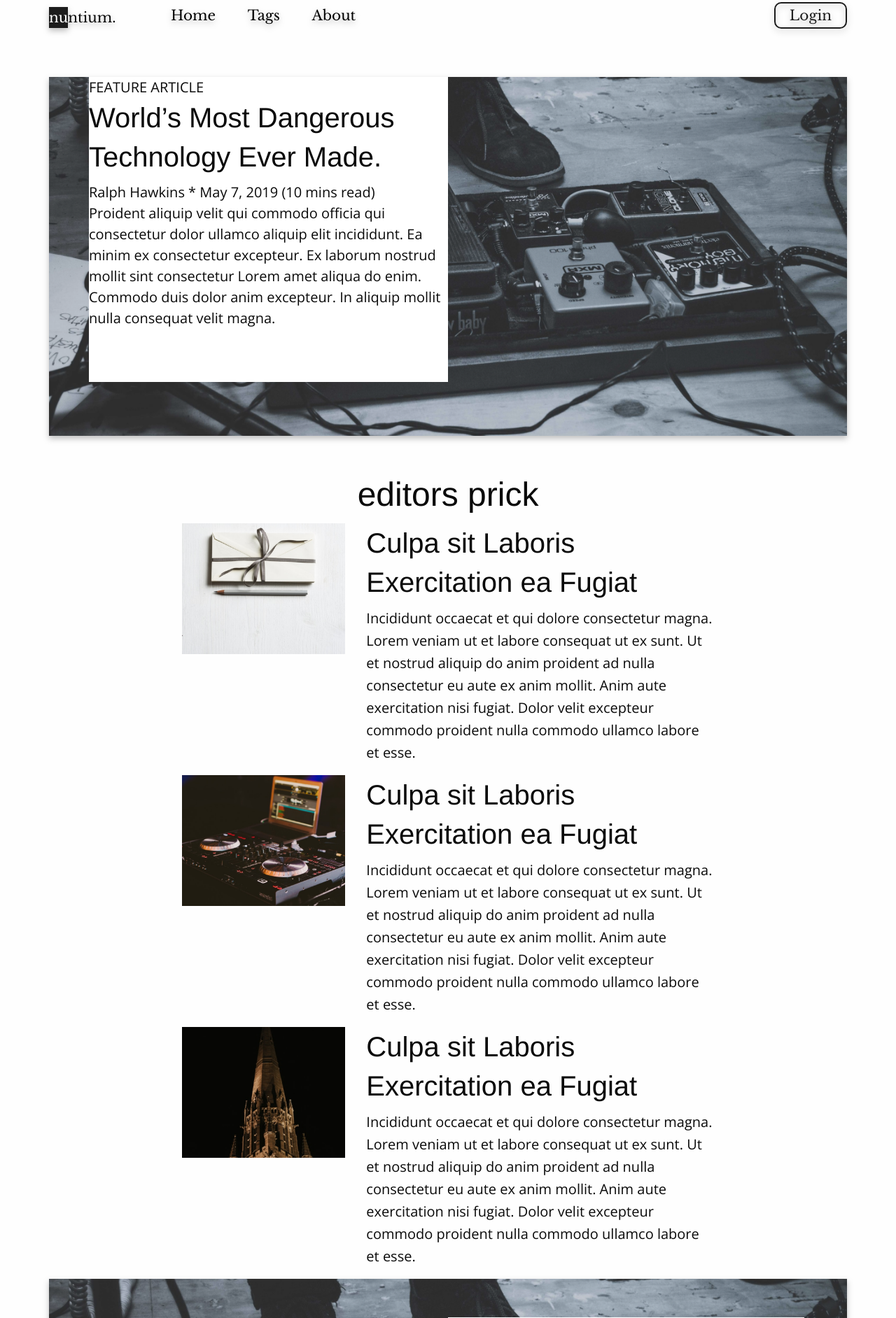
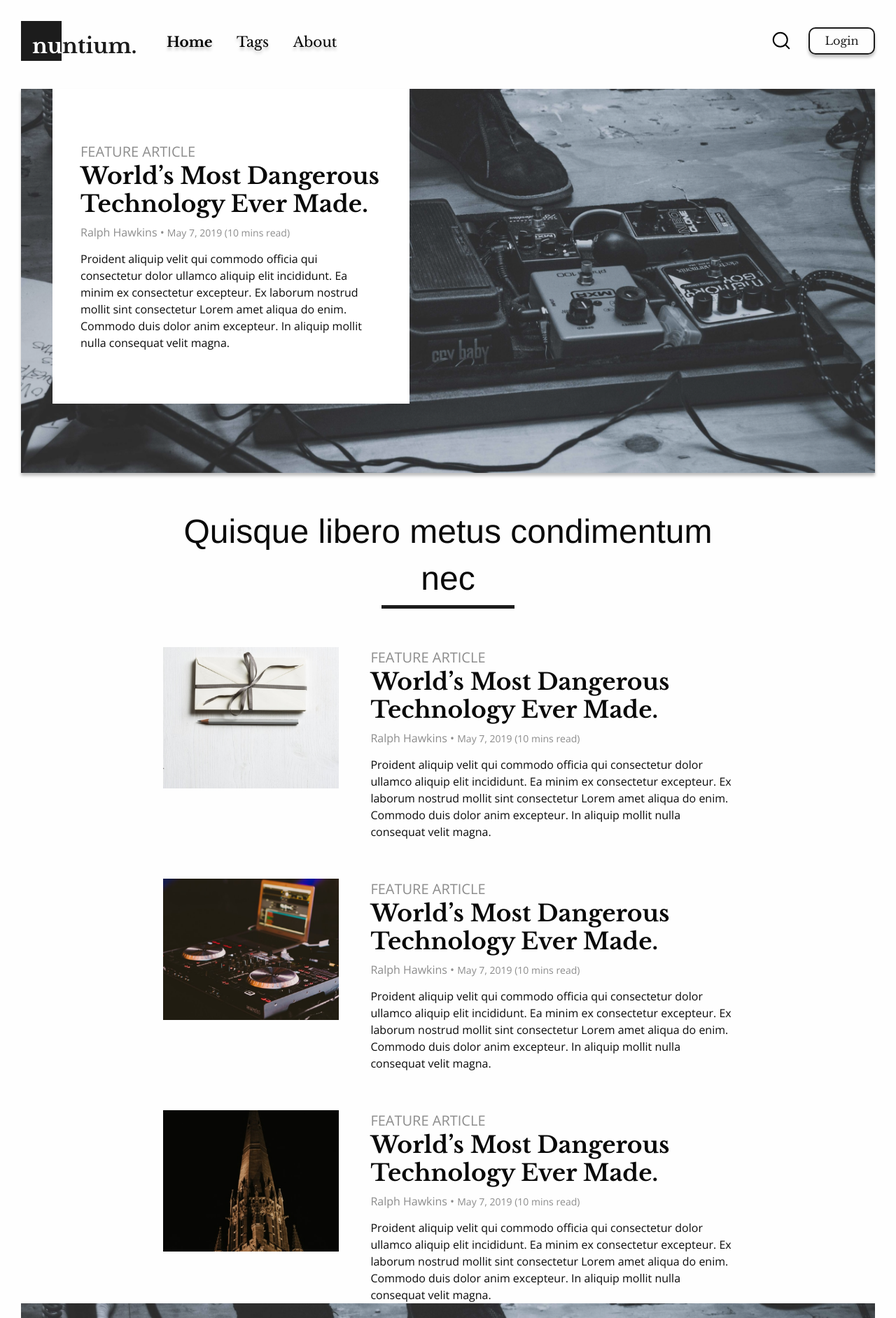
Before and after one commit to agentur22/pavic, a PHP site: page / in a window 1280 px wide. Shown: the top 1884 px of the page at 70% size. Run offline with PHP 8.4, Linux system fonts and the light colour scheme.

Commit message:
css session mit dp

```diff
--- a/web/assets/css/style.css
+++ b/web/assets/css/style.css
@@ -1,59 +1,160 @@
 @import url('https://fonts.googleapis.com/css2?family=Libre+Baskerville:wght@400;700&display=swap');
 @import url('https://fonts.googleapis.com/css2?family=Libre+Baskerville:wght@400;700&family=Open+Sans&display=swap');
 
+
+.grid-container {
+    max-width: 1345px;
+}
+
 body {
-    max-width: 1366px;
-    margin: auto;
     font-family: 'Open Sans', sans-serif;
+    font-size: 16px;
+}
+
+header {
+    margin-top: 30px;
+    padding-bottom: 40px;
+}
+
+/* ######## */
+
+
+h1.border-headline {
+    position: relative;
+    padding-bottom: 10px;
+    margin-bottom: 0;
+}
+
+h1.border-headline:after {
+    content: "";
+    display: block;
+    max-width: 190px;
+    width: 100%;
+    height: 5px;
+    background-color: #1C1C1C;
+    position: absolute;
+    bottom: 0;
+    left: 50%;
+    transform: translateX(-50%);
+}
+
+/* #### */
+
+.logo {
+    display: inline-block;
+}
+
+.main-nav {
+    display: inline-block;
+    list-style: none;
+    font-family: 'Libre Baskerville', serif;
+    font-weight: 400;
+    line-height: 24.8px;
+}
+
+.main-nav ul {
+    margin: 14px 0 0 0;
+}
+
+.main-nav li {
+    display: inline-block;
+    margin-left: 30px;
+}
+
+.main-nav li a {
+    text-decoration: none;
+    color: #000000;
+    display: inline-block;
+    text-shadow: 0px 4px 4px rgba(0, 0, 0, 0.25);
     font-size: 20px;
 }
 
-
-header {
-    margin-top: 10px;
-    padding-bottom: 100px;
-    filter: drop-shadow(0px 4px 4px rgba(0, 0, 0, 0.25));
+.main-nav li a.active {
+    font-weight: 700;
 }
 
-.logo {
-    position: relative;
-    float: left;
-    font-family: 'Libre Baskerville', serif;
+.nav-right {
+    display: inline-block;
+    float: right;
+    margin-top: 9px;
 }
 
-div.logo * {
-    position: absolute;
+.nav-right .search {
+    width: 38px;
+    height: 38px;
+    display: inline-block;
+    background-image: url("/assets/img/icon-search.svg");
+    background-position: center;
+    background-repeat: no-repeat;
+    float: left;
+    margin-right: 20px;
 }
 
-.logo-box {
-    height: auto;
-    width: auto;
-    background: #1C1C1C;
-    color: #FFFFFF;
-    z-index: 2;
+.nav-right .btn-login {
+    float: right;
+    font-family: 'Libre Baskerville', serif;
+    font-weight: 400;
+    line-height: 24.8px;
+    color: #1C1C1C;
+    border: 2px solid #1C1C1C;
+    border-radius: 10px;
+    padding: 5px 20px;
+    display: inline-block;
+    min-width: 95px;
+    text-align: center;
+    box-shadow: 0px 4px 4px 0px rgba(0, 0, 0, 0.25);
 }
 
 .hero-section,
 .featured-article {
     position: relative;
     margin-bottom: 50px;
-    filter: drop-shadow(0px 4px 4px rgba(0, 0, 0, 0.25));
 }
 
 .hero-section img {
     width: 100%;
     height: auto;
     z-index: 1;
+    box-shadow: 0px 4px 4px 0px rgba(0, 0, 0, 0.25);
 }
 
 .hero-text-box {
     background: #fff;
-    top: 0%;
-    left: 5%;
+    top: 0;
+    left: 45px;
     position: absolute;
     z-index: 2;
-    height: 85%;
-    width: 45%;
+    padding: 75px 40px;
+    max-width: 510px;
+}
+
+.article .article-tag {
+    font-size: 20px;
+    color: rgba(28, 28, 28, 0.5);
+}
+
+.article h2 {
+    font-family: 'Libre Baskerville', serif;
+    font-weight: 700;
+    font-size: 33px;
+    line-height: 40px;
+}
+
+.article .article-meta {
+    color: rgba(28, 28, 28, 0.5);
+    margin-bottom: 14px;
+}
+
+.article .article-meta span {
+    font-size: 14px;
+}
+
+.news-article {
+    margin-top: 55px;
+}
+
+.news-article .article {
+    margin-left: .9375rem;
 }
 
 .feature-text-box {
@@ -64,42 +165,8 @@ div.logo * {
     top: 0;
     left: 50%;
     margin: 55px 78px 55px 0;
-
 }
 
-.main-nav {
-    list-style: none;
-    float: left;
-    padding-left: 10%;
-    font-family: 'Libre Baskerville', serif;
-    font-weight: 400;
-    line-height: 24.8px;
-}
-
-.main-nav li {
-    display: inline-block;
-    margin-left: 40px;
-}
-
-.main-nav li a {
-    text-decoration: none;
-    color: #000000;
-}
-
-.nav-right {
-    float: right;
-}
-
-.nav-right a {
-    font-family: 'Libre Baskerville', serif;
-    font-weight: 400;
-    line-height: 24.8px;
-    color: #1C1C1C;
-    border: 2px solid #1C1C1C;
-    box-sizing: border-box;
-    border-radius: 10px;
-    padding: 5px 20px;
-}
 
 .brick_news_list h1,
 .tags h6{
--- a/web/index.php
+++ b/web/index.php
@@ -10,19 +10,32 @@
        <div class="grid-container">
 <header>
     <div class="grid-container">
-        <div class="grid-x logo">
-            <div class="cell logo-box">nu</div>
-            <div class="cell logo-text">nuntium.</div>
+        <div class="grid-x">
+            <div class="cell shrink">
+                <div class="logo">
+                    <img src="assets/img/logo.svg" alt="Logo" />
                 </div>
-        <nav>
-            <ul class="main-nav">
-                <li><a href="#">Home</a></li>
+
+            </div>
+            <div class="cell shrink">
+
+                <nav class="main-nav">
+                    <ul>
+                        <li><a class="active" href="#">Home</a></li>
                         <li><a href="#">Tags</a></li>
                         <li><a href="#">About</a></li>
                     </ul>
                 </nav>
+
+
+
+            </div>
+            <div class="cell auto">
                 <div class="nav-right">
+                    <div class="search"></div>
                     <a href="#" class="btn-login">Login</a>
+                </div>
+            </div>
         </div>
     </div>
 </header>
@@ -30,10 +43,10 @@
     <div class="grid-container">
         <div class="hero-section">
             <img src="assets/img/article_image.png" alt="Hero image">
-            <div class="hero-text-box">
+            <div class="hero-text-box article">
                 <div class="article-tag">FEATURE ARTICLE</div>
                 <h2>World’s Most Dangerous Technology Ever Made.</h2>
-                <div class="article-meta">Ralph Hawkins * May 7, 2019 (10 mins read)</div>
+                <div class="article-meta">Ralph Hawkins • <span>May 7, 2019 (10 mins read)</span></div>
                 <div class="article-text">Proident aliquip velit qui commodo officia qui consectetur dolor ullamco
                     aliquip elit incididunt. Ea minim ex consectetur excepteur. Ex laborum nostrud mollit sint
                     consectetur Lorem amet aliqua do enim. Commodo duis dolor anim excepteur. In aliquip mollit nulla
@@ -48,55 +61,68 @@
     <div class="grid-container">
         <div class="grid-x">
             <div class="cell brick_news_list large-8 large-offset-2">
-                <h1>editors prick</h1>
+                <h1 class="border-headline">Quisque libero metus condimentum nec</h1>
+                <div class="news-article">
                     <div class="grid-x grid-margin-x">
                         <div class="cell medium-6  large-4">
                             <img src="assets/img/article1.png" alt="">
                         </div>
                         <div class="cell medium-6  large-8">
-                        <h2>
-                            Culpa sit Laboris Exercitation ea Fugiat
-                        </h2>
-                        <p>
-                            Incididunt occaecat et qui dolore consectetur magna. Lorem veniam ut et labore consequat ut
-                            ex sunt. Ut et nostrud aliquip do anim proident ad nulla consectetur eu aute ex anim mollit.
-                            Anim aute exercitation nisi fugiat. Dolor velit excepteur commodo proident nulla commodo
-                            ullamco labore et esse.
-                        </p>
+                            <div class="article">
+                                <div class="article-tag">FEATURE ARTICLE</div>
+                                <h2>World’s Most Dangerous Technology Ever Made.</h2>
+                                <div class="article-meta">Ralph Hawkins • <span>May 7, 2019 (10 mins read)</span></div>
+                                <div class="article-text">Proident aliquip velit qui commodo officia qui consectetur dolor ullamco
+                                    aliquip elit incididunt. Ea minim ex consectetur excepteur. Ex laborum nostrud mollit sint
+                                    consectetur Lorem amet aliqua do enim. Commodo duis dolor anim excepteur. In aliquip mollit nulla
+                                    consequat velit magna.
                                 </div>
                             </div>
+                        </div>
+                    </div>
+                </div>
+                <div class="news-article">
                     <div class="grid-x grid-margin-x">
                         <div class="cell medium-6 large-4">
                             <img src="assets/img/article2.png" alt="">
                         </div>
                         <div class="cell medium-6 large-8">
-                        <h2>
-                            Culpa sit Laboris Exercitation ea Fugiat
-                        </h2>
-                        <p>
-                            Incididunt occaecat et qui dolore consectetur magna. Lorem veniam ut et labore consequat ut
-                            ex sunt. Ut et nostrud aliquip do anim proident ad nulla consectetur eu aute ex anim mollit.
-                            Anim aute exercitation nisi fugiat. Dolor velit excepteur commodo proident nulla commodo
-                            ullamco labore et esse.
-                        </p>
+                            <div class="article">
+                                <div class="article-tag">FEATURE ARTICLE</div>
+                                <h2>World’s Most Dangerous Technology Ever Made.</h2>
+                                <div class="article-meta">Ralph Hawkins • <span>May 7, 2019 (10 mins read)</span></div>
+                                <div class="article-text">Proident aliquip velit qui commodo officia qui consectetur dolor ullamco
+                                    aliquip elit incididunt. Ea minim ex consectetur excepteur. Ex laborum nostrud mollit sint
+                                    consectetur Lorem amet aliqua do enim. Commodo duis dolor anim excepteur. In aliquip mollit nulla
+                                    consequat velit magna.
                                 </div>
                             </div>
+                        </div>
+                    </div>
+                </div>
+                <div class="news-article">
                     <div class="grid-x grid-margin-x">
                         <div class="cell medium-6 large-4">
                             <img src="assets/img/article3.png" alt="">
                         </div>
                         <div class="cell medium-6 large-8">
-                        <h2>
-                            Culpa sit Laboris Exercitation ea Fugiat
-                        </h2>
-                        <p>
-                            Incididunt occaecat et qui dolore consectetur magna. Lorem veniam ut et labore consequat ut
-                            ex sunt. Ut et nostrud aliquip do anim proident ad nulla consectetur eu aute ex anim mollit.
-                            Anim aute exercitation nisi fugiat. Dolor velit excepteur commodo proident nulla commodo
-                            ullamco labore et esse.
-                        </p>
+                            <div class="article">
+                                <div class="article-tag">FEATURE ARTICLE</div>
+                                <h2>World’s Most Dangerous Technology Ever Made.</h2>
+                                <div class="article-meta">Ralph Hawkins • <span>May 7, 2019 (10 mins read)</span></div>
+                                <div class="article-text">Proident aliquip velit qui commodo officia qui consectetur dolor ullamco
+                                    aliquip elit incididunt. Ea minim ex consectetur excepteur. Ex laborum nostrud mollit sint
+                                    consectetur Lorem amet aliqua do enim. Commodo duis dolor anim excepteur. In aliquip mollit nulla
+                                    consequat velit magna.
                                 </div>
                             </div>
+                        </div>
+                    </div>
+                </div>
+
+                <div
+
+
             </div>
         </div>
     </div>
```
Also changed, not shown: web/assets/img/icon-search.svg (added), web/assets/img/logo.svg (added). Lines whose indentation alone changed are shown as unchanged.
